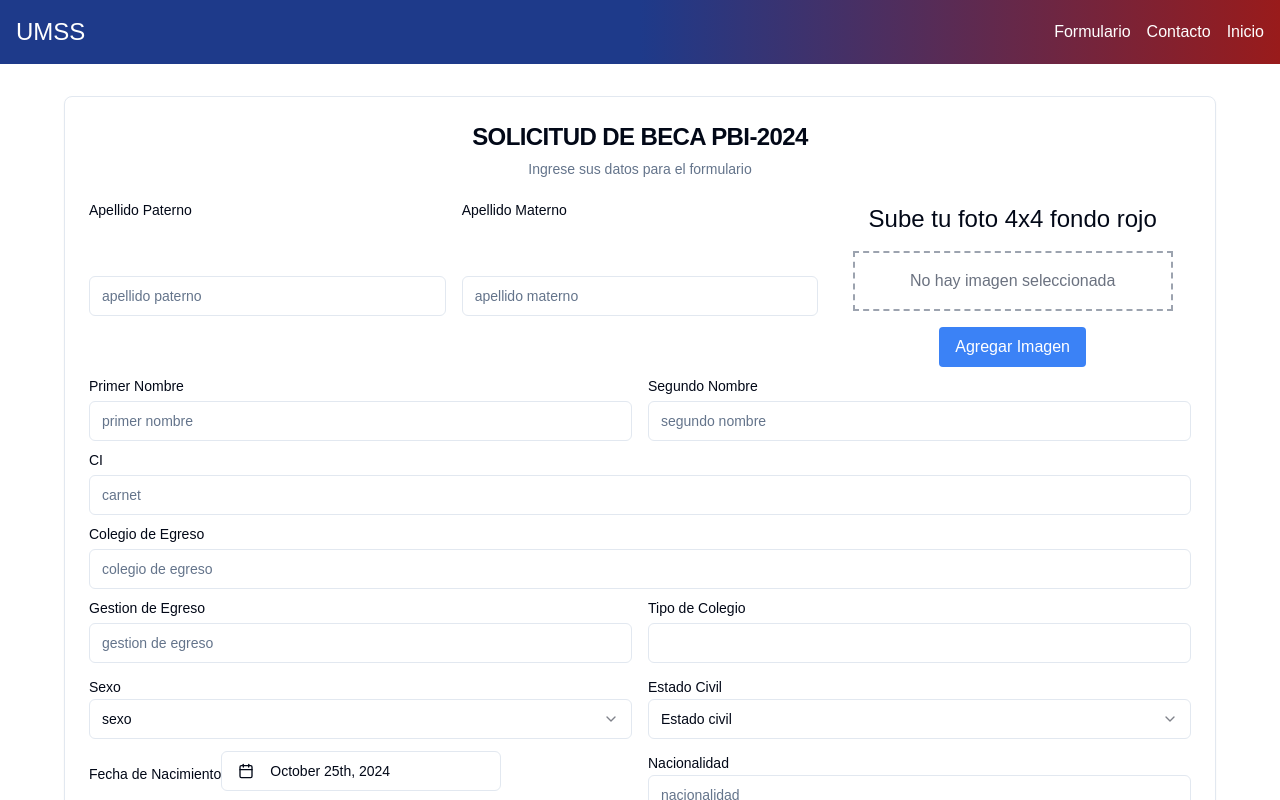
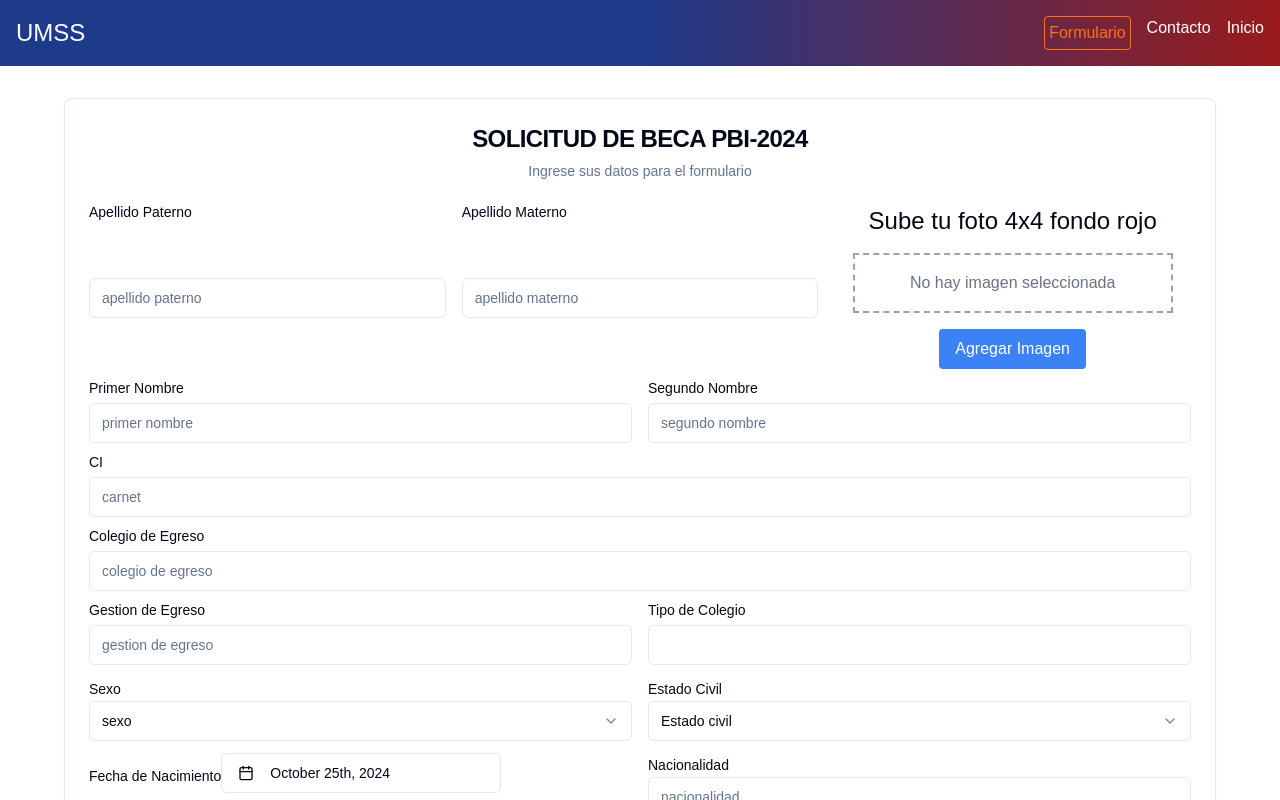
Before and after one commit to 202202541/front-becas-PBI, a Next.js app in the folder becapbi/: page /form in a window 1280 px wide. Shown: the top 800 px of the page. Built offline with nearby package versions, Linux system fonts and the light colour scheme.

Commit message:
Corregido Navbar

```diff
--- a/becapbi/src/app/components/Navbar.tsx
+++ b/becapbi/src/app/components/Navbar.tsx
@@ -1,38 +1,65 @@
-"use client"; // Asegúrate de que este componente sea un componente de cliente
+"use client";
 
 import Link from 'next/link';
-import { usePathname } from 'next/navigation'; // Cambia aquí
+import { usePathname } from 'next/navigation';
 import React from 'react';
 
 function Navbar() {
-  const pathname = usePathname(); // Obtener la ruta actual
+  const pathname = usePathname();
 
   return (
     <nav className="bg-gradient-to-r from-blue-900 via-blue-900 to-red-800 p-4">
       <div className="container mx-auto flex justify-between items-center">
         <h1 className="text-white text-2xl">UMSS</h1>
         <ul className="flex space-x-4">
-
+          <li>
+            {pathname === '/form' ? (
+              <div className="border border-orange-500 rounded p-1">
+                <Link className="text-orange-500" href="/form">
+                  Formulario
+                </Link>
+              </div>
+            ) : (
               <Link
-              className={`text-white hover:text-gray-300 ${pathname === '/form' ? 'text-orange-500' : ''}`}
+                className="text-white hover:text-gray-300"
                 href="/form"
               >
                 Formulario
               </Link>
-
+            )}
+          </li>
+          <li>
+            {pathname === '/contact' ? (
+              <div className="border border-orange-500 rounded p-1">
+                <Link className="text-orange-500" href="/contact">
+                  Contacto
+                </Link>
+              </div>
+            ) : (
               <Link
-              className={`text-white hover:text-gray-300 ${pathname === '/contact' ? 'text-orange-500' : ''}`}
+                className="text-white hover:text-gray-300"
                 href="/contact"
               >
                 Contacto
               </Link>
-
+            )}
+          </li>
+          <li>
+            {pathname === '/inicio' ? (
+              <div className="border border-orange-500 rounded p-1">
+                <Link className="text-orange-500" href="/inicio">
+                  Inicio
+                </Link>
+              </div>
+            ) : (
               <Link
-              className={`text-white hover:text-gray-300 ${pathname === '/inicio' ? 'text-orange-500' : ''}`}
+                className="text-white hover:text-gray-300"
                 href="/inicio"
               >
                 Inicio
               </Link>
+            )}
+          </li>
         </ul>
       </div>
     </nav>
--- a/becapbi/src/app/form/page.tsx
+++ b/becapbi/src/app/form/page.tsx
@@ -38,7 +38,7 @@ function FormularioRegistro() {
 
 	return (
 		<div className="relative w-full min-h-screen">
-      <NavBar/>
+        	<NavBar/>
 			<div className="fixed inset-0 bg-whait bg-cover bg-center bg-fixed"
 					style={{ zIndex: -1 }}>
 
```
Also changed, not shown: 1 other file (tests, documents, lock files or other folders). Lines whose indentation alone changed are shown as unchanged.
